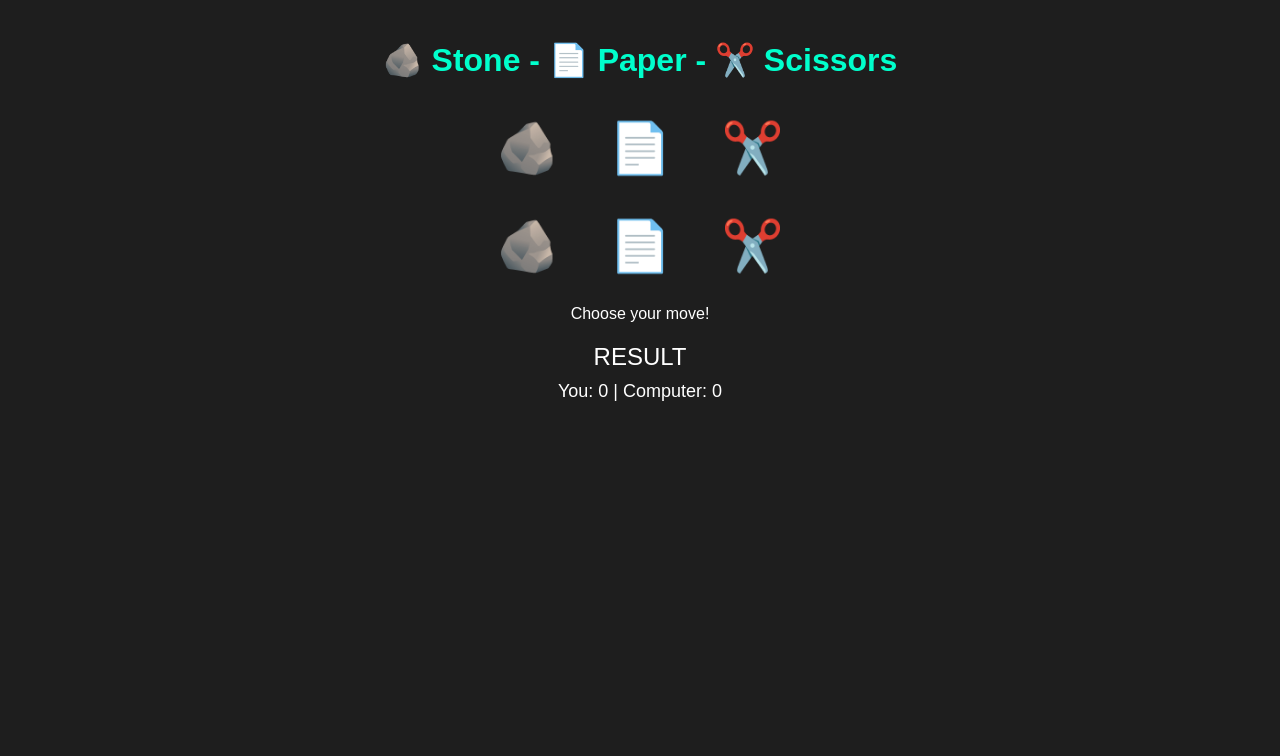
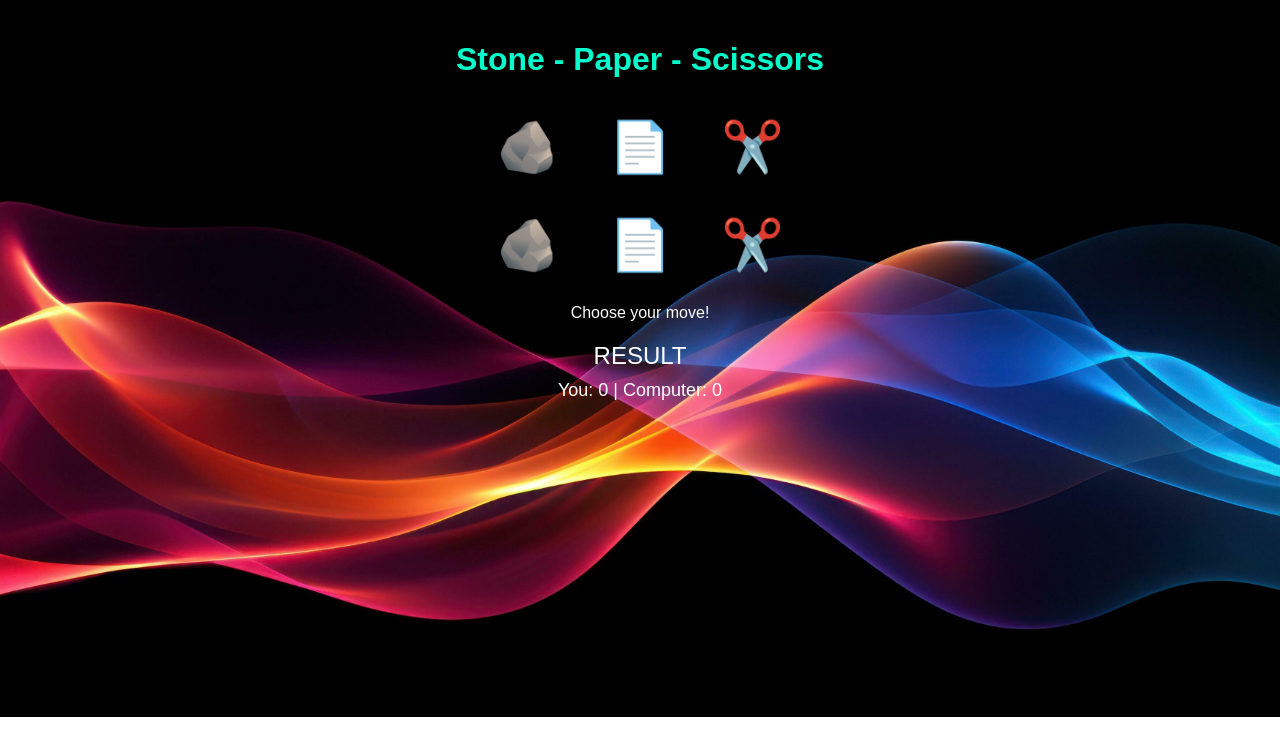
Before and after one commit to fahimch8547/project1, a plain HTML site: page index.html in a window 1280 px wide. Drawn offline with Linux system fonts and the light colour scheme.

Commit message:
Updated  design

```diff
--- a/index.html
+++ b/index.html
@@ -8,16 +8,16 @@
 </head>
 <body>
 
-  <h1>🪨 Stone - 📄 Paper - ✂️ Scissors</h1>
+  <h1> Stone -  Paper -  Scissors</h1>
 
-  <!-- Computer choices -->
+
   <div class="choices">
     <div class="choiced" id="comp-stone">🪨</div>
     <div class="choiced" id="comp-paper">📄</div>
     <div class="choiced" id="comp-scissors">✂️</div>
   </div>
 
-  <!-- User choices -->
+
   <div class="choices">
     <div class="choice" id="user-stone" onclick="play('stone')">🪨</div>
     <div class="choice" id="user-paper" onclick="play('paper')">📄</div>
@@ -41,17 +41,17 @@
     function play(userChoice) {
       const compChoice = choices[Math.floor(Math.random() * 3)];
 
-      // Reset visuals
+
       choices.forEach(choice => {
         document.getElementById(`user-${choice}`).classList.remove('selected');
         document.getElementById(`comp-${choice}`).classList.remove('selected');
       });
 
-      // Highlight selections
+
       document.getElementById(`user-${userChoice}`).classList.add('selected');
       document.getElementById(`comp-${compChoice}`).classList.add('selected');
 
-      // Countdown before result
+
       let countdown = 3;
       timerEl.textContent = `Timer: ${countdown}`;
       resultEl.textContent = "";
@@ -62,7 +62,7 @@
         if (countdown <= 0) {
           clearInterval(countdownInterval);
 
-          // Decide result
+
           let result = '';
           if (userChoice === compChoice) {
             result = "It's a draw!";
@@ -78,11 +78,11 @@
             compScore++;
           }
 
-          // Show result
+
           resultEl.textContent = result;
           scoreEl.innerHTML = `You: ${userScore} | Computer: ${compScore}`;
 
-          // Clear selection and timer after 2 seconds
+
           setTimeout(() => {
             resultEl.textContent = 'RESULT';
             timerEl.textContent = 'Choose your move!';
--- a/style.css
+++ b/style.css
@@ -1,6 +1,9 @@
  body {
+  background-image: url(bg.jpg);
+  background-repeat: no-repeat;background-size: 100%;
+
       font-family: Arial, sans-serif;
-      background: #1e1e1e;
+
       color: white;
       text-align: center;
       padding: 20px;
```
Also changed, not shown: bg.jpg (added).
